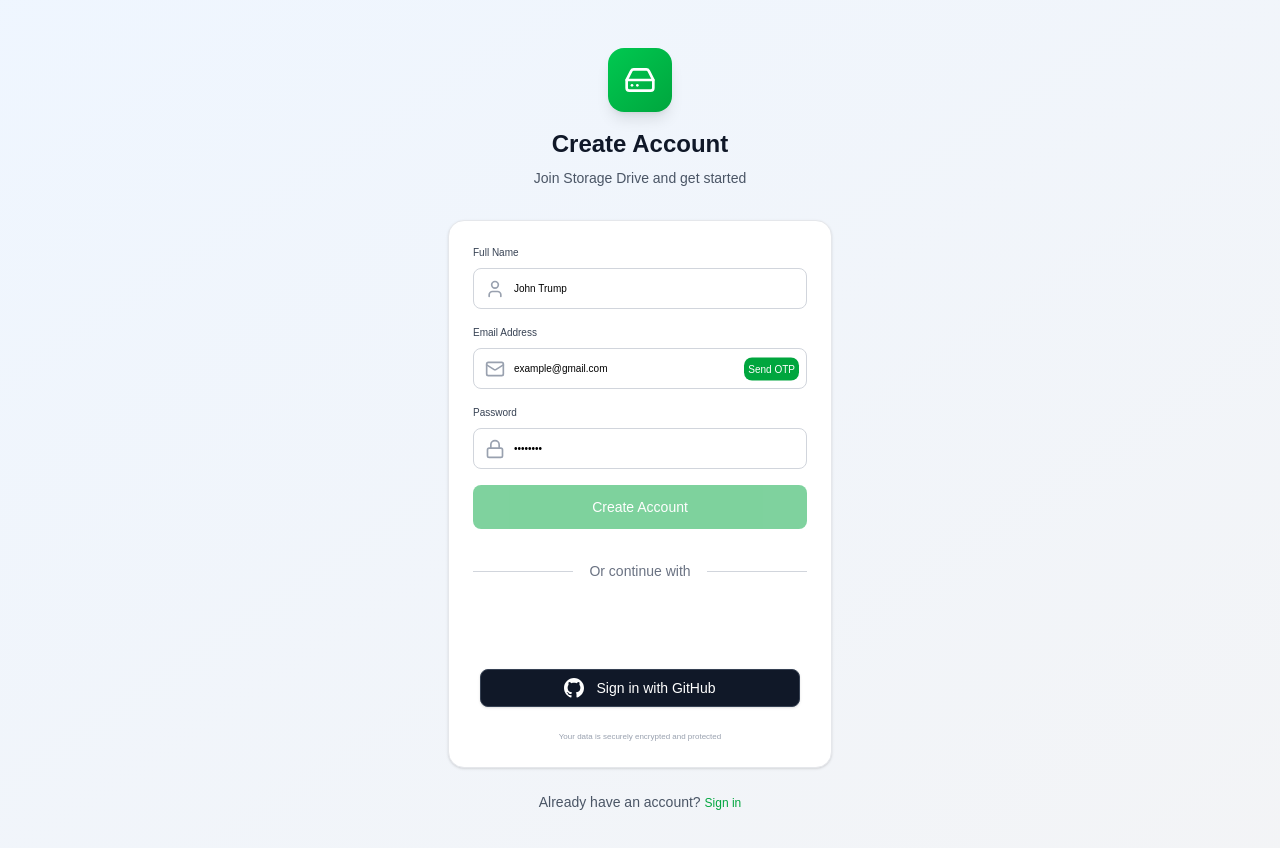
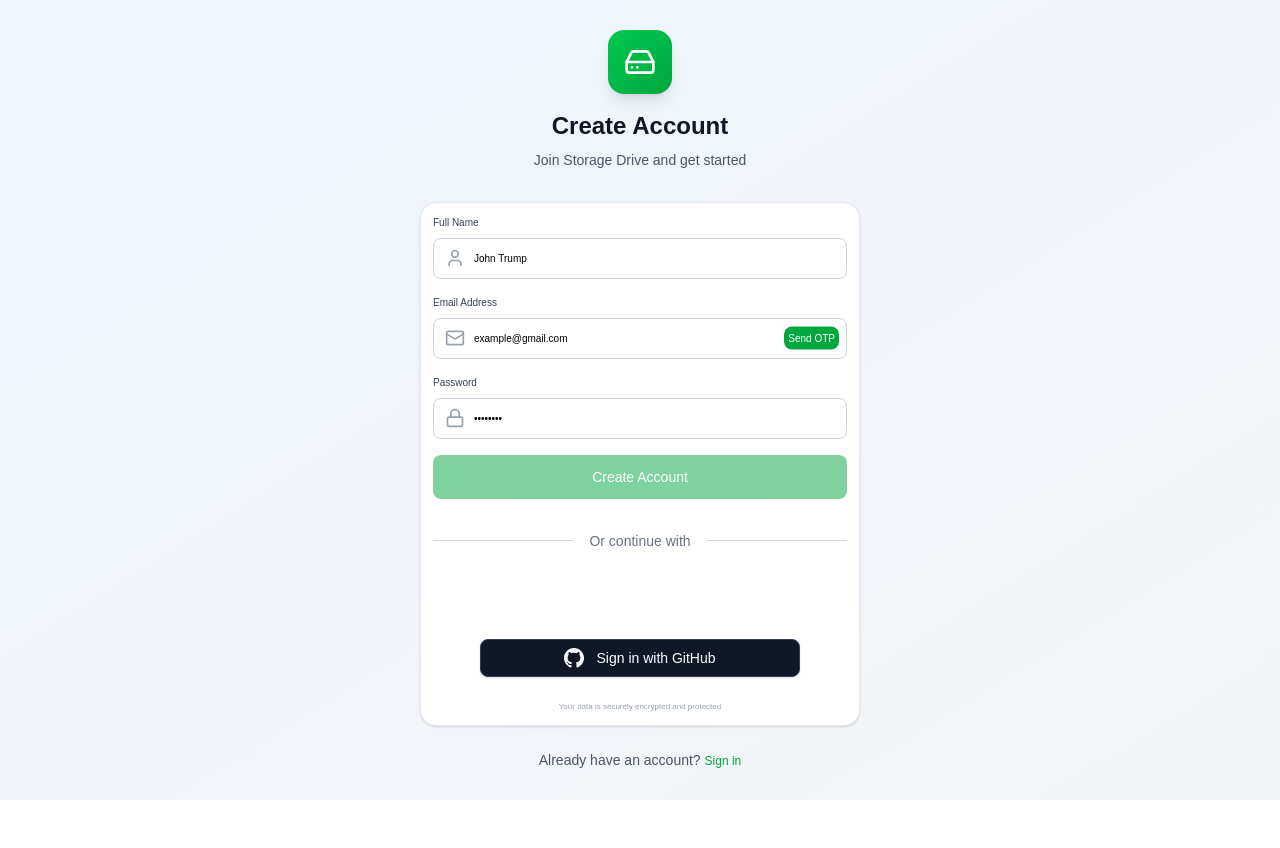
Before and after one commit to JanakBB/storage-app-frontend, a React (Vite) app: page /register in a window 1280 px wide. Shown: the top 848 px of the page. After the commit the page ends 800 px from the top, so only its background shows below. Built offline with nearby package versions, Linux system fonts and the light colour scheme; no server answers.

Commit message:
remove extra padding from register and lognin page

```diff
--- a/src/Login.jsx
+++ b/src/Login.jsx
@@ -39,7 +39,7 @@ const Login = () => {
   const hasError = Boolean(serverError);
 
   return (
-    <div className="w-full max-w-md mx-auto p-8">
+    <div className="w-full max-w-md mx-auto p-1">
       {/* Header */}
       <div className="text-center mb-8">
         <div className="flex justify-center mb-4">
@@ -54,7 +54,7 @@ const Login = () => {
       </div>
 
       {/* Main Login Card */}
-      <div className="bg-white rounded-2xl shadow-sm border border-gray-200 p-6 mb-6">
+      <div className="bg-white rounded-2xl shadow-sm border border-gray-200 p-3 mb-6">
         {/* Email + Password Form */}
         <form onSubmit={handleSubmit} className="space-y-4">
           {/* Email */}
@@ -165,7 +165,7 @@ const Login = () => {
                 onError={() => console.log("Google Login Failed")}
                 theme="filled_blue"
                 size="large"
-                width="auto"
+                width="324"
                 shape="rectangular"
                 text="continue_with"
                 logo_alignment="left"
--- a/src/Register.jsx
+++ b/src/Register.jsx
@@ -93,7 +93,7 @@ const Register = () => {
   };
 
   return (
-    <div className="w-full max-w-md mx-auto p-8">
+    <div className="w-full max-w-md mx-auto p-1">
       {/* Header */}
       <div className="text-center mb-8">
         <div className="flex justify-center mb-4">
@@ -110,7 +110,7 @@ const Register = () => {
       </div>
 
       {/* Registration Form */}
-      <div className="bg-white rounded-2xl shadow-sm border border-gray-200 p-6 mb-6">
+      <div className="bg-white rounded-2xl shadow-sm border border-gray-200 p-3 mb-6">
         <form onSubmit={handleSubmit} className="space-y-4">
           {/* Name Field */}
           <div>
@@ -281,7 +281,7 @@ const Register = () => {
                 onError={() => console.log("Google Login Failed")}
                 theme="filled_blue"
                 size="large"
-                width="auto"
+                width="324"
                 shape="rectangular"
                 text="continue_with"
                 logo_alignment="left"
```
